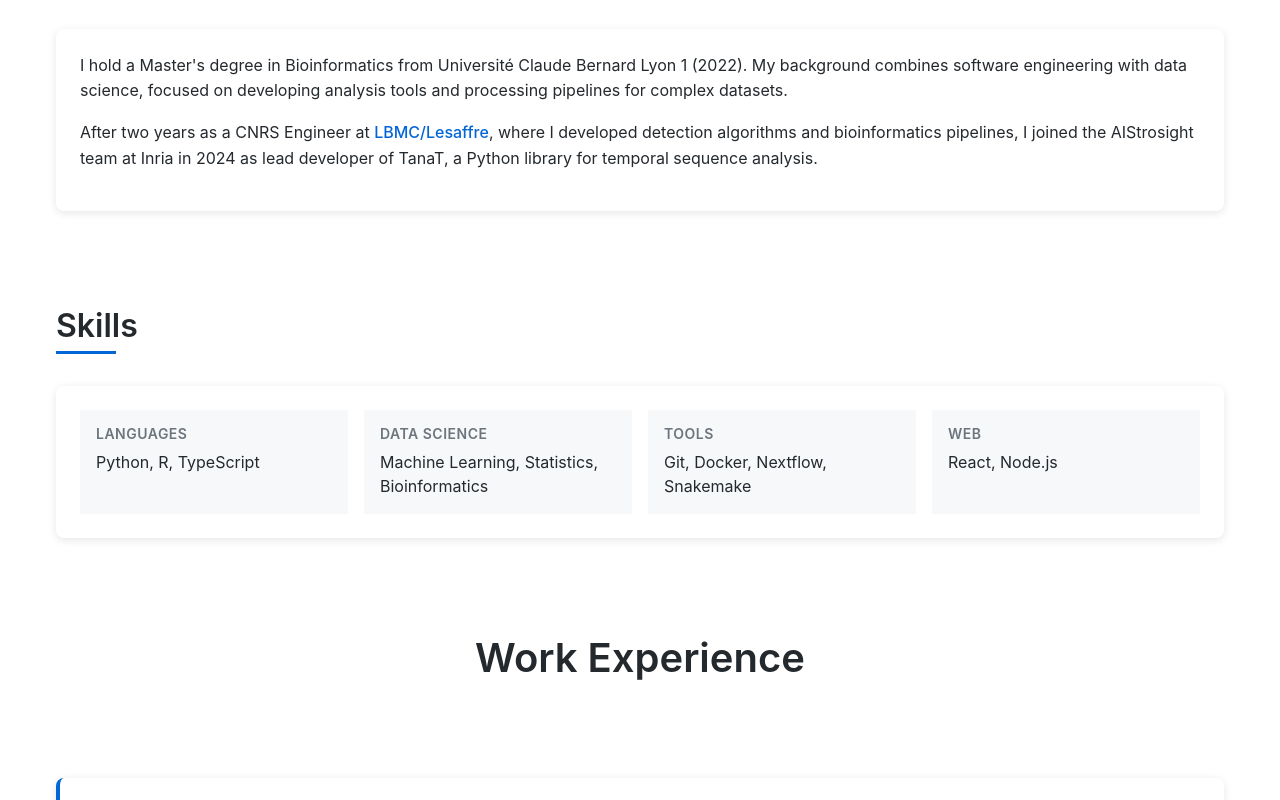
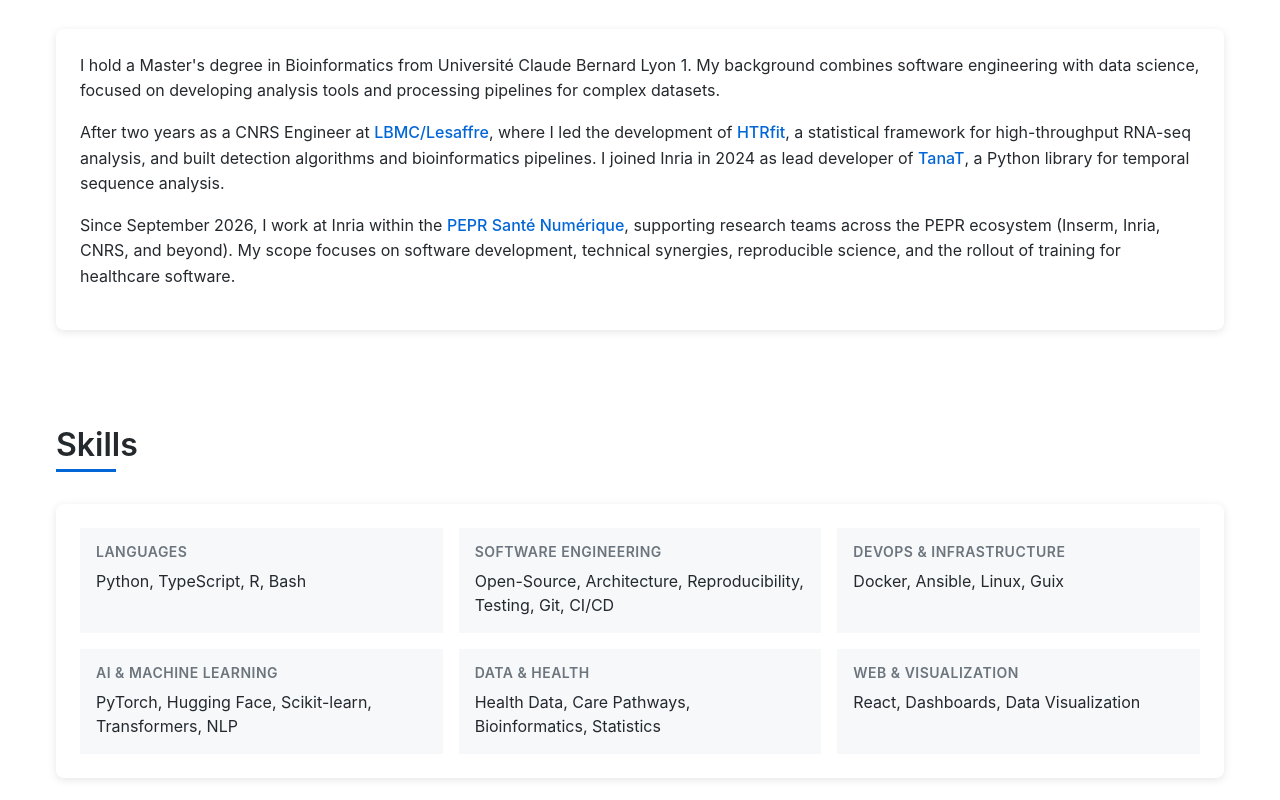
Before and after one commit to aduvermy/portfolio, a React (Vite) app: page / in a window 1280 px wide. Shown: the part 660-1460 px from the top of the page. Built offline with nearby package versions, Linux system fonts and the light colour scheme.

Commit message:
feat: update About section with new title, tagline, and skills

```diff
--- a/src/pages/About.tsx
+++ b/src/pages/About.tsx
@@ -60,8 +60,16 @@
 
 const SkillsGrid = styled.div`
   display: grid;
-  grid-template-columns: repeat(auto-fit, minmax(200px, 1fr));
+  grid-template-columns: repeat(3, 1fr);
   gap: ${({ theme }) => theme.spacing.md};
+
+  @media (max-width: 900px) {
+    grid-template-columns: repeat(2, 1fr);
+  }
+
+  @media (max-width: 560px) {
+    grid-template-columns: 1fr;
+  }
 `;
 
 const SkillCategory = styled.div`
@@ -91,10 +99,9 @@
       <ProfileSection>
         <ProfileImage src={images.profile} alt="Arnaud Duvermy" />
         <Name>Arnaud Duvermy</Name>
-        <Title>Research Engineer · Python Developer</Title>
+        <Title>Engineer/Developer · Health Data & Systems</Title>
         <Tagline>
-          Building tools for temporal data analysis. Currently leading the development of TanaT at Inria,
-          an open-source library for patient care pathway analysis.
+          Supporting research teams with software development, technical synergies, open-source solutions, and training on healthcare software.
         </Tagline>
         <SocialLinks>
           <SocialLink href="https://github.com/aduvermy" target="_blank" rel="noopener noreferrer" aria-label="GitHub">
@@ -114,7 +121,7 @@
         <Card>
           <SectionContent>
             <p>
-              I hold a Master's degree in Bioinformatics from Université Claude Bernard Lyon 1 (2022).
+              I hold a Master's degree in Bioinformatics from Université Claude Bernard Lyon 1.
               My background combines software engineering with data science, focused on developing
               analysis tools and processing pipelines for complex datasets.
             </p>
@@ -123,8 +130,26 @@
               <CardLink href="https://www.rhone-auvergne.cnrs.fr/fr/cnrsinfo/accelerer-linnovation-dans-le-domaine-de-la-fermentation" target="_blank" rel="noopener noreferrer">
                 LBMC/Lesaffre
               </CardLink>
-              , where I developed detection algorithms and bioinformatics pipelines, I joined the AIStrosight team at Inria in 2024
-              as lead developer of TanaT, a Python library for temporal sequence analysis.
+              , where I led the development of{' '}
+              <CardLink href="https://hal.science/hal-04874914" target="_blank" rel="noopener noreferrer">
+                HTRfit
+              </CardLink>
+              , a statistical framework for high-throughput RNA-seq analysis,
+              and built detection algorithms and bioinformatics pipelines. I joined Inria in 2024 as lead developer
+              of{' '}
+              <CardLink href="https://github.com/TanaT-Lab/TanaT" target="_blank" rel="noopener noreferrer">
+                TanaT
+              </CardLink>
+              , a Python library for temporal sequence analysis.
+            </p>
+            <p>
+              Since September 2026, I work at Inria within the{' '}
+              <CardLink href="https://pg-numsante.gitlabpages.inria.fr/" target="_blank" rel="noopener noreferrer">
+                PEPR Santé Numérique
+              </CardLink>
+              , supporting research teams across the PEPR ecosystem (Inserm, Inria, CNRS, and beyond).
+              My scope focuses on software development, technical synergies, reproducible science, and the
+              rollout of training for healthcare software.
             </p>
           </SectionContent>
         </Card>
@@ -136,19 +161,27 @@
           <SkillsGrid>
             <SkillCategory>
               <SkillLabel>Languages</SkillLabel>
-              <SkillItems>Python, R, TypeScript</SkillItems>
+              <SkillItems>Python, TypeScript, R, Bash</SkillItems>
             </SkillCategory>
             <SkillCategory>
-              <SkillLabel>Data Science</SkillLabel>
-              <SkillItems>Machine Learning, Statistics, Bioinformatics</SkillItems>
+              <SkillLabel>Software Engineering</SkillLabel>
+              <SkillItems>Open-Source, Architecture, Reproducibility, Testing, Git, CI/CD</SkillItems>
             </SkillCategory>
             <SkillCategory>
-              <SkillLabel>Tools</SkillLabel>
-              <SkillItems>Git, Docker, Nextflow, Snakemake</SkillItems>
+              <SkillLabel>DevOps & Infrastructure</SkillLabel>
+              <SkillItems>Docker, Ansible, Linux, Guix</SkillItems>
             </SkillCategory>
             <SkillCategory>
-              <SkillLabel>Web</SkillLabel>
-              <SkillItems>React, Node.js</SkillItems>
+              <SkillLabel>AI & Machine Learning</SkillLabel>
+              <SkillItems>PyTorch, Hugging Face, Scikit-learn, Transformers, NLP</SkillItems>
+            </SkillCategory>
+            <SkillCategory>
+              <SkillLabel>Data & Health</SkillLabel>
+              <SkillItems>Health Data, Care Pathways, Bioinformatics, Statistics</SkillItems>
+            </SkillCategory>
+            <SkillCategory>
+              <SkillLabel>Web & Visualization</SkillLabel>
+              <SkillItems>React, Dashboards, Data Visualization</SkillItems>
             </SkillCategory>
           </SkillsGrid>
         </Card>
```
